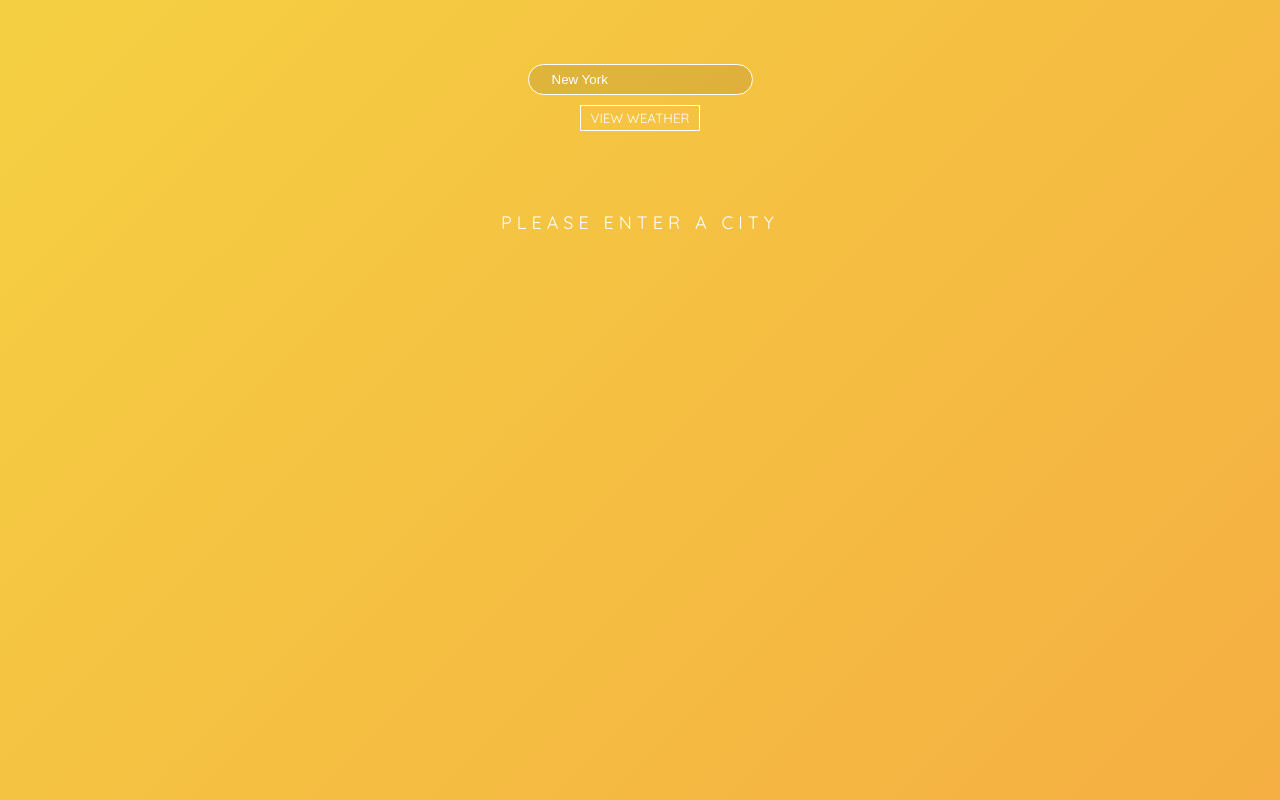
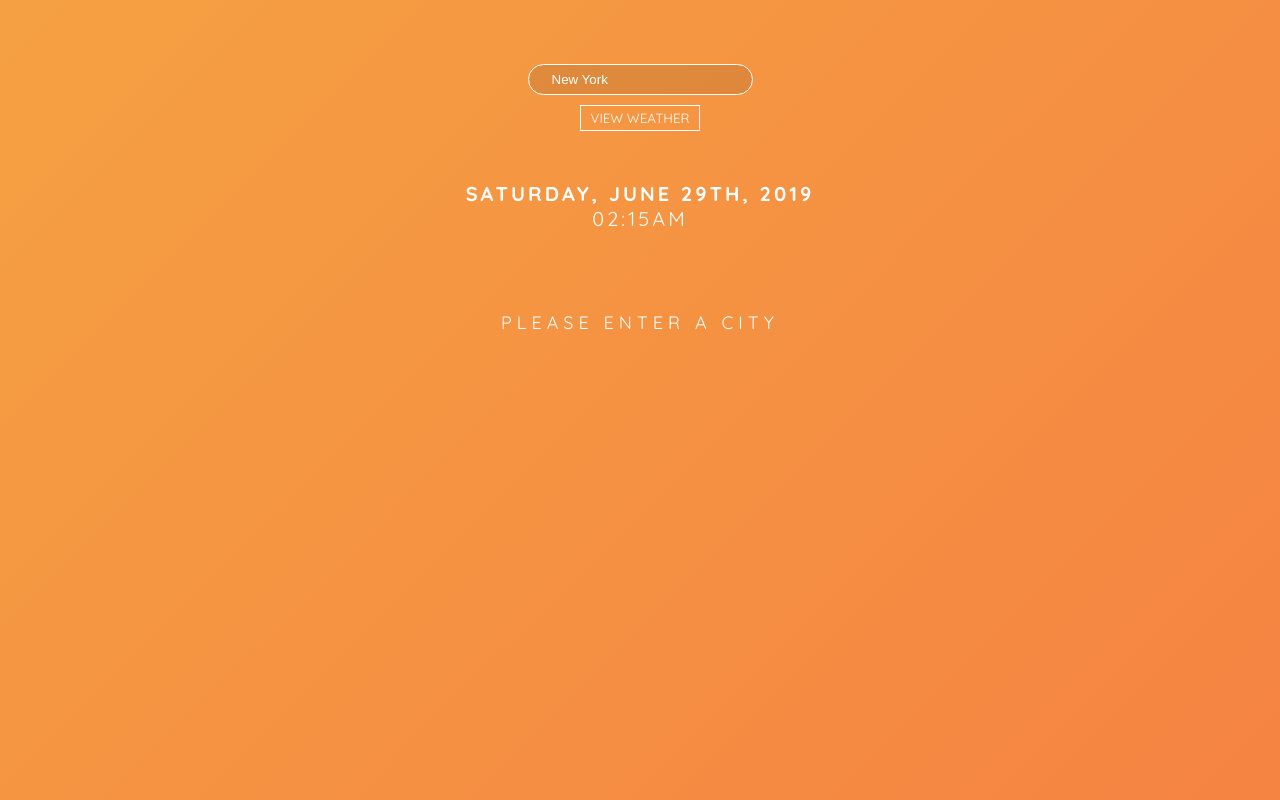
Before and after one commit to abby-wankenobi/weather, a React (Create React App) app: page / in a window 1280 px wide. Built offline with nearby package versions, Linux system fonts and the light colour scheme.

Commit message:
date time

```diff
--- a/src/components/home.js
+++ b/src/components/home.js
@@ -68,7 +68,7 @@ export default class Home extends React.Component {
         city: arg.name,
       }
     })
-    console.log(this.state.weather)
+    console.log(arg)
   }
 
 
@@ -94,6 +94,26 @@ export default class Home extends React.Component {
     }
   }
 
+  getDateTime = () => {
+    var objToday = new Date(),
+      	weekday = new Array('Sunday', 'Monday', 'Tuesday', 'Wednesday', 'Thursday', 'Friday', 'Saturday'),
+      	dayOfWeek = weekday[objToday.getDay()],
+      	domEnder = function() { var a = objToday; if (/1/.test(parseInt((a + "").charAt(0)))) return "th"; a = parseInt((a + "").charAt(1)); return 1 == a ? "st" : 2 == a ? "nd" : 3 == a ? "rd" : "th" }(),
+      	dayOfMonth = today + ( objToday.getDate() < 10) ? '0' + objToday.getDate() + domEnder : objToday.getDate() + domEnder,
+      	months = new Array('January', 'February', 'March', 'April', 'May', 'June', 'July', 'August', 'September', 'October', 'November', 'December'),
+      	curMonth = months[objToday.getMonth()],
+      	curYear = objToday.getFullYear(),
+      	curHour = objToday.getHours() > 12 ? objToday.getHours() - 12 : (objToday.getHours() < 10 ? "0" + objToday.getHours() : objToday.getHours()),
+      	curMinute = objToday.getMinutes() < 10 ? "0" + objToday.getMinutes() : objToday.getMinutes(),
+      	curSeconds = objToday.getSeconds() < 10 ? "0" + objToday.getSeconds() : objToday.getSeconds(),
+      	curMeridiem = objToday.getHours() > 12 ? "PM" : "AM";
+
+    var today = dayOfWeek + ", " + curMonth + " " + dayOfMonth + ", " + curYear;
+    var time = curHour + ":" + curMinute + curMeridiem;
+
+    return (<span className="day"><strong>{today}</strong><br/>{time}</span>);
+  }
+
 
   render() {
     return (
@@ -104,6 +124,10 @@ export default class Home extends React.Component {
                 handleSubmit={this.handleSubmit}
         />
 
+      <div className="date">
+          {this.getDateTime()}
+        </div>
+
         <div>
           {!this.state.weather.temp ? <div className="enterCity">Please enter a city</div> : <Weather weather={this.state.weather} />}
         </div>
--- a/src/styles/weather.scss
+++ b/src/styles/weather.scss
@@ -5,16 +5,26 @@
 
 .weatherInfo {
   text-align: left;
-  margin: 10px;
+  margin-left: 15px;
 }
 
 .weatherIcon {
   width: 50%;
-  margin: 10px;
+  margin-right: 15px;
   img {
     height: 210px;
     float: right;
   }
+}
+
+.date {
+  text-transform: uppercase;
+  margin-top: 50px;
+}
+
+.day {
+  font-size: 20px;
+  letter-spacing: 3px;
 }
 
 .locationHeader {
```
